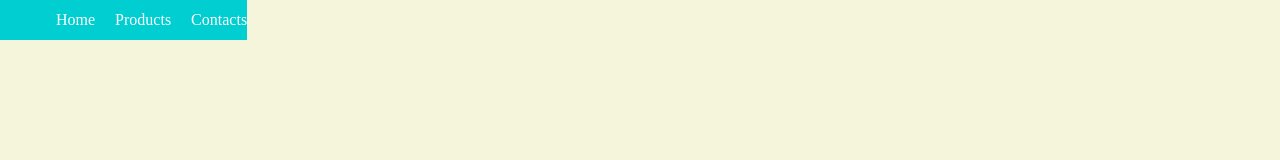
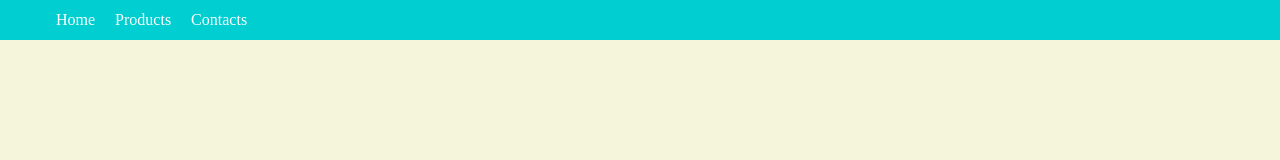
Before and after one commit to igor23go/grom-html-css, a plain HTML site: page lesson9/task5/index.html in a window 1280 px wide. Shown: the top 160 px of the page. Drawn offline with nearby package versions, Linux system fonts and the light colour scheme.

Commit message:
les9 task5 at6

```diff
--- a/lesson9/task5/styles.css
+++ b/lesson9/task5/styles.css
@@ -2,9 +2,11 @@
   box-sizing: border-box;
 }
 .header {
+  width: 100%;
   height: 40px;
   background-color: darkturquoise;
   position: fixed;
+  z-index: 1;
 }
 .navigation {
   height: 40px;
```
